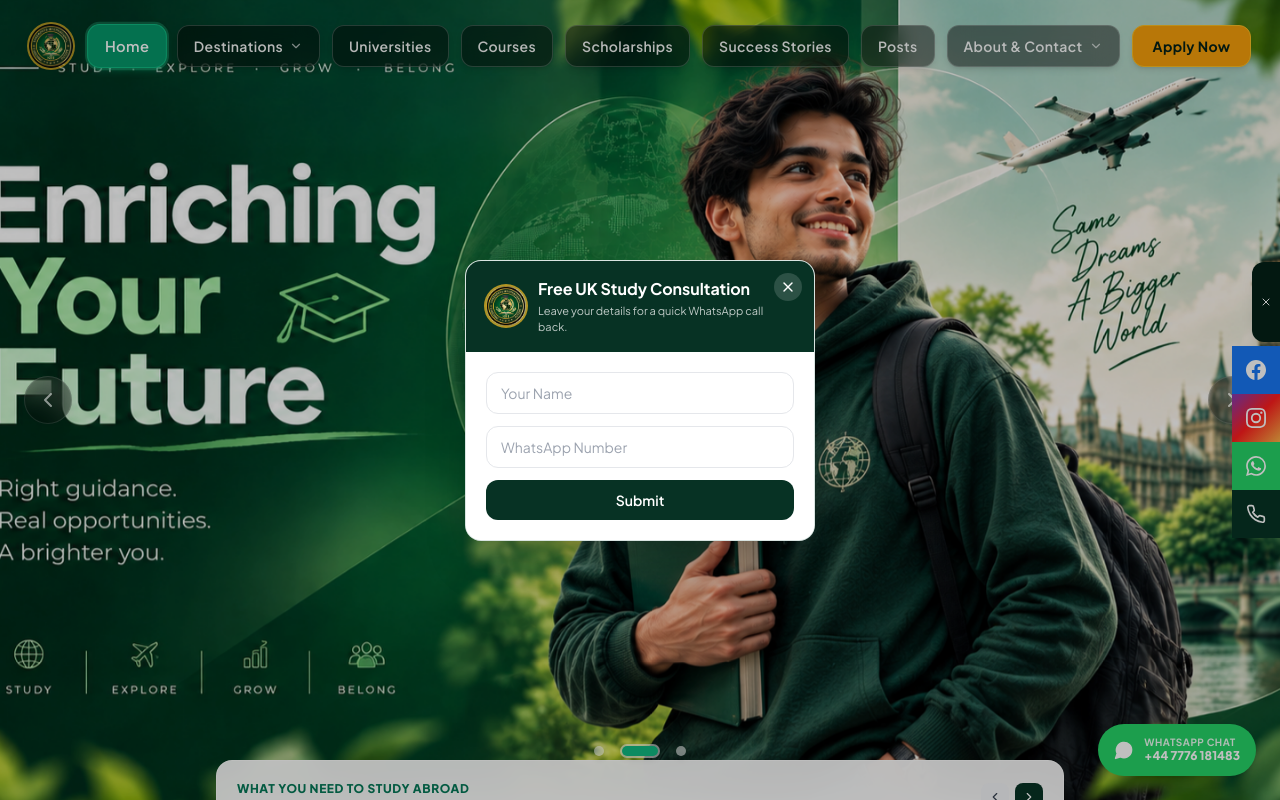
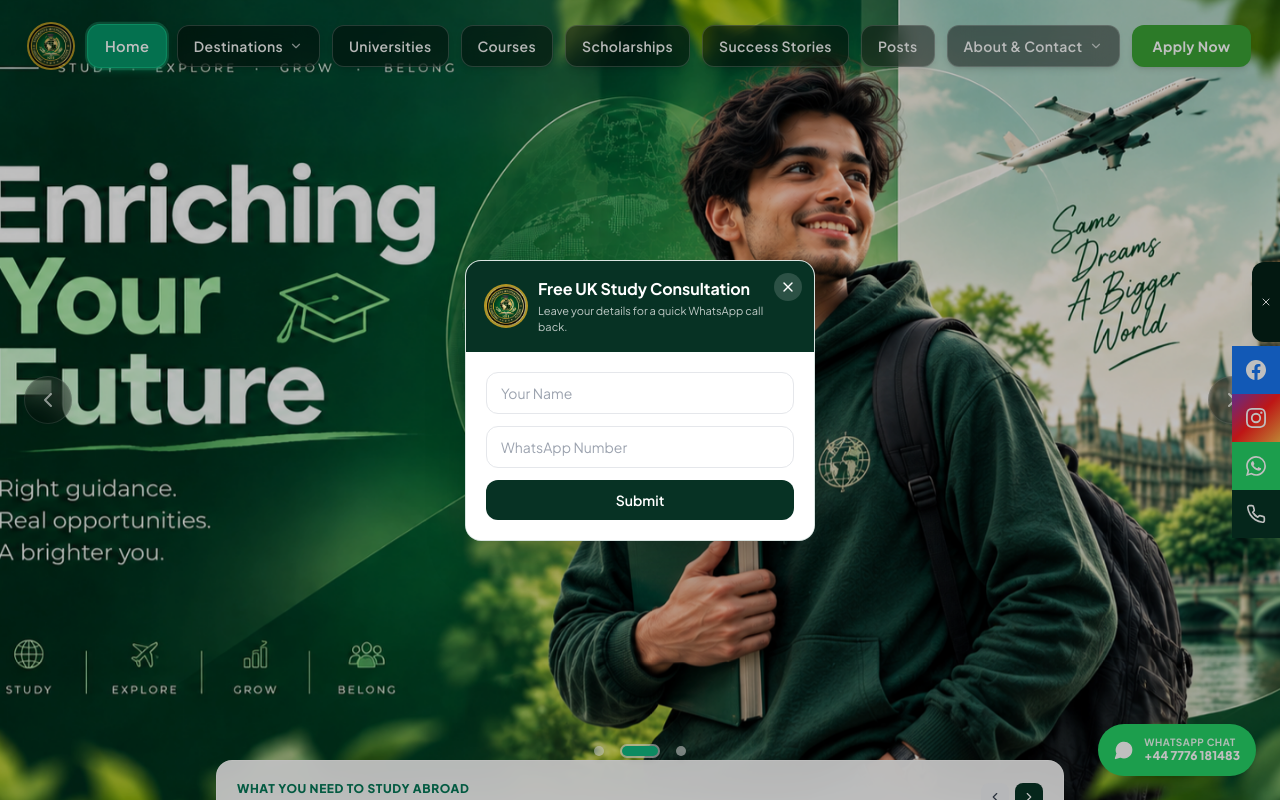
Before and after one commit to Janofficiaal/sageroots_international, a Next.js app: page / in a window 1280 px wide. Shown: the top 800 px of the page. Built offline with nearby package versions, Linux system fonts and the light colour scheme.

Commit message:
Update Apply Now button styling with brand green and navy

```diff
--- a/components/layout/Header.tsx
+++ b/components/layout/Header.tsx
@@ -215,7 +215,7 @@ export default function Header() {
             {/* Apply Now Button */}
             <Link
               href="/apply"
-              className="flex-shrink-0 px-5 py-2.5 rounded-xl text-xs xl:text-sm font-bold tracking-wide whitespace-nowrap bg-amber-500 hover:bg-amber-600 text-[#042017] border border-amber-400 shadow-md hover:shadow-lg hover:-translate-y-0.5 transition-all duration-200"
+              className="flex-shrink-0 px-5 py-2.5 rounded-xl text-xs xl:text-sm font-bold tracking-wide whitespace-nowrap bg-[#3aa335] hover:bg-[#1b3a8a] text-white border border-[#3aa335]/50 shadow-md hover:shadow-lg hover:-translate-y-0.5 transition-all duration-200"
             >
               Apply Now
             </Link>
@@ -331,7 +331,7 @@ export default function Header() {
               <Link
                 href="/apply"
                 onClick={() => setMobileOpen(false)}
-                className="flex items-center justify-center gap-2 w-full py-3 text-xs font-bold text-[#042017] bg-amber-500 hover:bg-amber-600 rounded-xl transition-colors shadow-lg shadow-amber-500/25"
+                className="flex items-center justify-center gap-2 w-full py-3 text-xs font-bold text-white bg-[#3aa335] hover:bg-[#1b3a8a] rounded-xl transition-colors shadow-lg shadow-[#3aa335]/25"
               >
                 <span>Apply Now</span>
               </Link>
```
